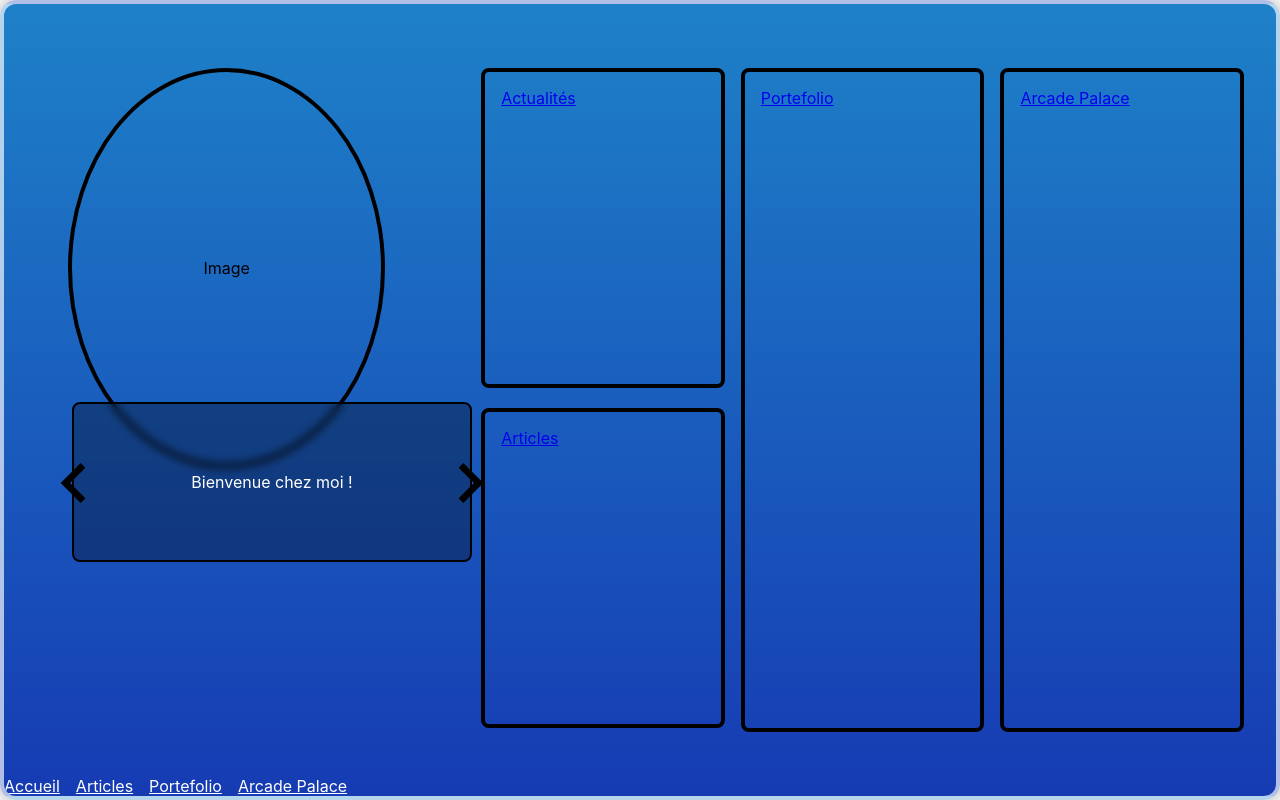
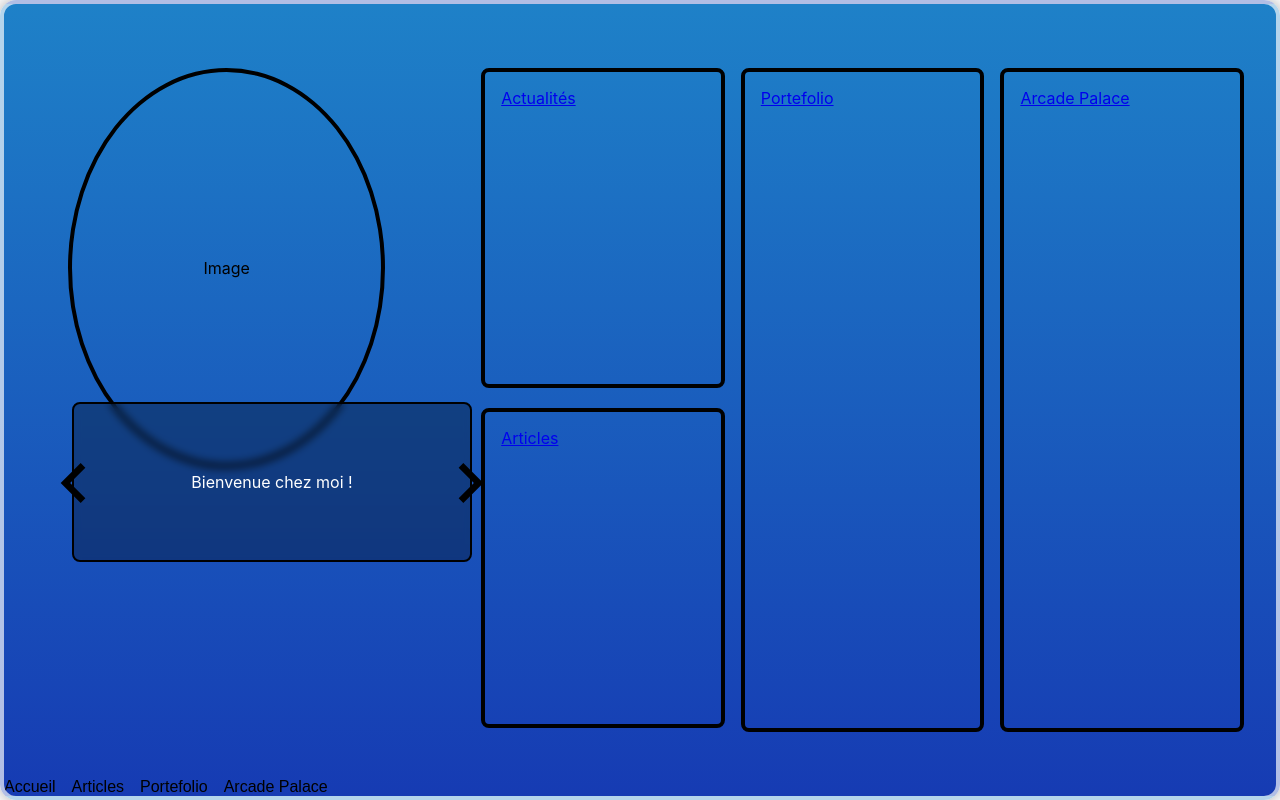
Before and after one commit to Rpayet/CitronShowcase, a React (Create React App) app: page / in a window 1280 px wide. Built offline with nearby package versions, Linux system fonts and the light colour scheme.

Commit message:
Refactor MKCard component transition duration and update spritesheet image

```diff
--- a/src/components/arcade/mariokart/search/EventsList.jsx
+++ b/src/components/arcade/mariokart/search/EventsList.jsx
@@ -7,8 +7,12 @@ import { MdFirstPage, MdLastPage } from "react-icons/md";
 
 export default function EventsList({}) {
 
-    const { mkPageAnim, setMkPageAnim } = useContext(AnimationContext);
+    const { animations } = useContext(AnimationContext);
     const { tournaments, switchCardSprites } = useContext(MkContext);
+
+    const [mkPageAnim, setMkPageAnim] = animations.mkTrials;
+
+    console.log(mkPageAnim);
 
     const [cardId, setCardId] = useState();
     const [itemsPerPage, setItemsPerPage] = useState(9);
@@ -19,7 +23,7 @@ export default function EventsList({}) {
         id: 'EventListInput',
         type: 'text',
         placeholder: 'Rechercher un tournoi',
-        idClassName: mkPageAnim ? 'open' : 'closed',
+        idClassName:  mkPageAnim ? 'open' : 'closed',
         inputClassName: 'input',
     };
 
--- a/src/components/dashboard/Dashboard.jsx
+++ b/src/components/dashboard/Dashboard.jsx
@@ -1,13 +1,20 @@
-import { Link } from "react-router-dom";
+import { usePageTransition } from "../../services/navigation/animationService";
 
 export default function Dashboard() {
 
+    const { navigateWithAnimation } = usePageTransition();
+
+    const handleNavigation = (toPage) => {
+        const fromPage = window.location.pathname.split('/')[1];
+        navigateWithAnimation(fromPage, toPage, 500);
+    }
+
     return (
         <div id="Dashboard">
-            <Link to="/">Accueil</Link>
-            <Link to="/articles">Articles</Link>
-            <Link to="/portefolio">Portefolio</Link>
-            <Link to="/arcade-palace">Arcade Palace</Link>
+            <button onClick={() => handleNavigation('landing') } >Accueil</button>
+            <button onClick={() => handleNavigation('articles') } >Articles</button>
+            <button onClick={() => handleNavigation('portfolio') } >Portefolio</button>
+            <button onClick={() => handleNavigation('arcadePalace') } >Arcade Palace</button>
         </div>
     );
 }
--- a/src/components/landing/menu/Menu.jsx
+++ b/src/components/landing/menu/Menu.jsx
@@ -6,7 +6,7 @@ export default function Menu() {
             <Link to='/latest' className='latest'>Actualités</Link>
             <Link to='/articles' className='articles'>Articles</Link>
             <Link to='/portefolio' className='portefolio'>Portefolio</Link>
-            <Link to='/arcade-palace' className='arcade'>Arcade Palace</Link>
+            <Link to='/arcadePalace' className='arcade'>Arcade Palace</Link>
         </div>
     )
 }
```
